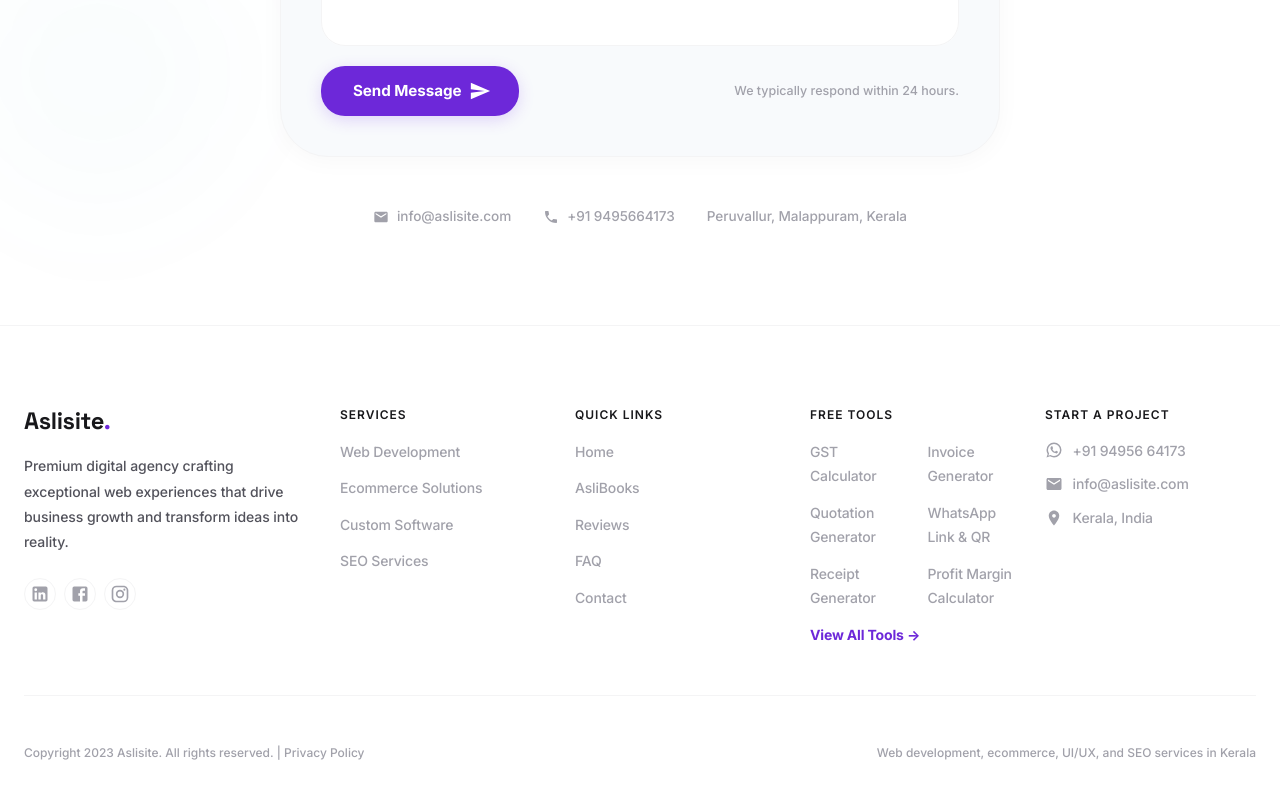
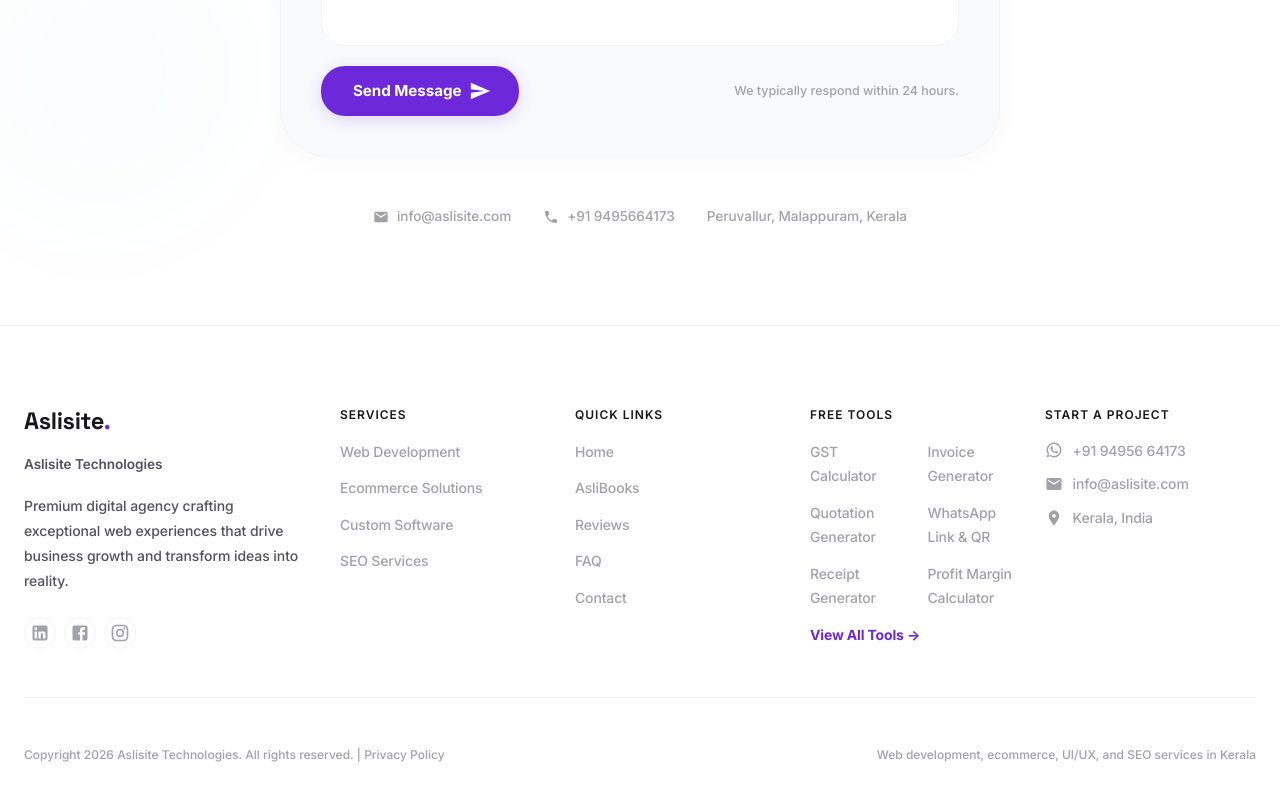
Before and after one commit to Aslisite/Aslisite, a React (Vite) app: page / in a window 1280 px wide. Shown: the part 5108-5908 px from the top of the page. Built offline with nearby package versions, Linux system fonts and the light colour scheme; no server answers.

Commit message:
Change copyright to 2026 Aslisite Technologies
Updated copyright year and company name in footer.

```diff
--- a/src/components/Footer/Footer.jsx
+++ b/src/components/Footer/Footer.jsx
@@ -165,6 +165,17 @@ const Footer = () => {
                   }}
                 >
                   Aslisite<span style={{ color: colors.accent.primary }}>.</span>
+                </Typography>
+                <Typography
+                  variant="body2"
+                  sx={{
+                    color: colors.text.secondary,
+                    fontSize: '0.85rem',
+                    fontWeight: 600,
+                    mb: 2,
+                  }}
+                >
+                  Aslisite Technologies
                 </Typography>
                 <Typography
                   component={motion.p}
@@ -469,7 +480,7 @@ const Footer = () => {
             }}
           >
             <Typography variant="caption" sx={{ color: colors.text.muted }}>
-              Copyright 2023 Aslisite. All rights reserved. |{' '}
+              Copyright 2026 Aslisite Technologies. All rights reserved. |{' '}
               <Link
                 component={RouterLink}
                 to="/privacy-policy"
```
